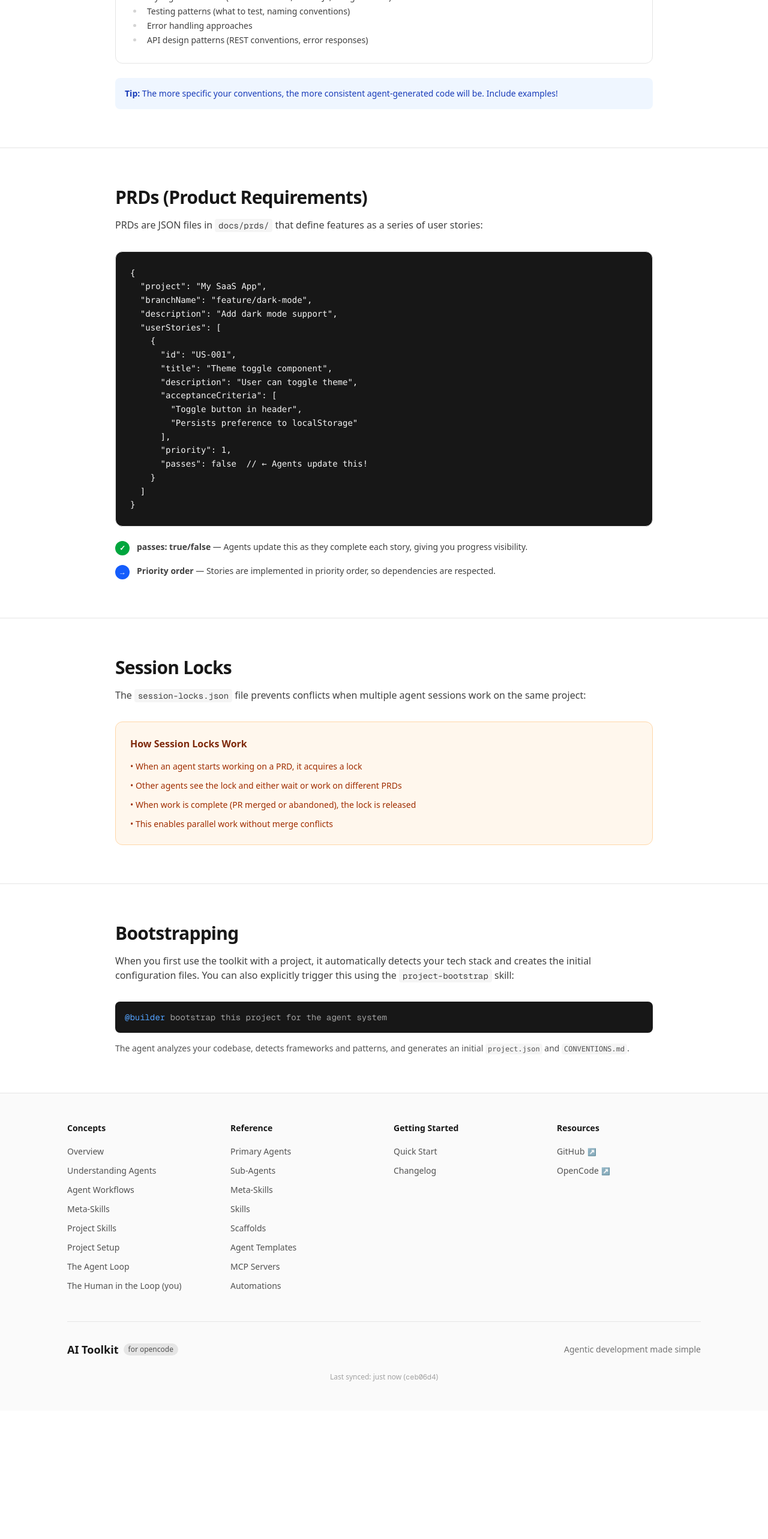
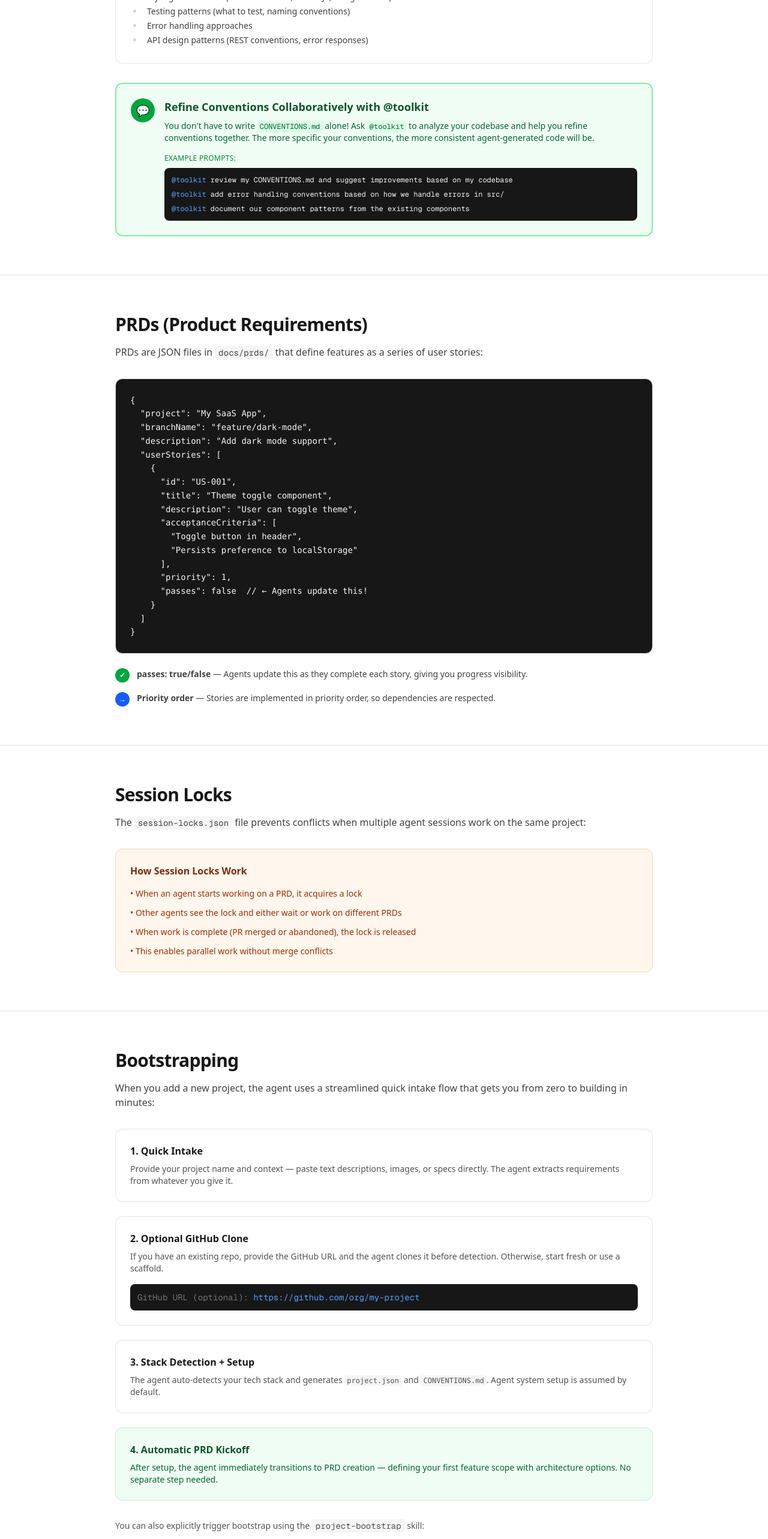
Before and after one commit to mdmagnuson-creator/opencode-toolkit-website, a Next.js app: page /concepts/projects in a window 1280 px wide. Shown: the part 2720-5286 px from the top of the page at 60% size. Before the commit the page ends 5072 px from the top, so only its background shows below. Built offline with nearby package versions, Linux system fonts and the light colour scheme.

Commit message:
docs: clarify bootstrap kickoff and @toolkit conventions refinement

```diff
--- a/src/app/concepts/projects/page.tsx
+++ b/src/app/concepts/projects/page.tsx
@@ -192,11 +192,34 @@ export default function ProjectsConceptPage() {
             </div>
           </div>
 
-          <div className="mt-6 rounded-lg bg-blue-50 p-4 dark:bg-blue-950">
-            <p className="text-sm text-blue-800 dark:text-blue-200">
-              <strong>Tip:</strong> The more specific your conventions, the more
-              consistent agent-generated code will be. Include examples!
-            </p>
+          {/* Collaborative Refinement Callout */}
+          <div className="mt-8 rounded-xl border-2 border-green-300 bg-green-50 p-6 dark:border-green-700 dark:bg-green-950">
+            <div className="flex items-start gap-4">
+              <div className="flex h-10 w-10 shrink-0 items-center justify-center rounded-full bg-green-600 text-lg text-white">
+                💬
+              </div>
+              <div>
+                <h3 className="text-lg font-semibold text-green-900 dark:text-green-100">
+                  Refine Conventions Collaboratively with @toolkit
+                </h3>
+                <p className="mt-2 text-sm text-green-800 dark:text-green-200">
+                  You don&apos;t have to write <code className="rounded bg-green-100 px-1 py-0.5 font-mono text-xs dark:bg-green-900">CONVENTIONS.md</code> alone!
+                  Ask <code className="rounded bg-green-100 px-1 py-0.5 font-mono text-xs dark:bg-green-900">@toolkit</code> to
+                  analyze your codebase and help you refine conventions together. The more specific your conventions,
+                  the more consistent agent-generated code will be.
+                </p>
+                <div className="mt-4 space-y-2">
+                  <p className="text-xs font-medium uppercase tracking-wide text-green-700 dark:text-green-300">
+                    Example prompts:
+                  </p>
+                  <div className="space-y-2 rounded-lg bg-neutral-900 p-3 font-mono text-xs text-neutral-100 dark:bg-neutral-950">
+                    <p><span className="text-blue-400">@toolkit</span> review my CONVENTIONS.md and suggest improvements based on my codebase</p>
+                    <p><span className="text-blue-400">@toolkit</span> add error handling conventions based on how we handle errors in src/</p>
+                    <p><span className="text-blue-400">@toolkit</span> document our component patterns from the existing components</p>
+                  </div>
+                </div>
+              </div>
+            </div>
           </div>
         </div>
       </section>
@@ -298,23 +321,62 @@ export default function ProjectsConceptPage() {
             Bootstrapping
           </h2>
           <p className="mt-4 text-neutral-700 dark:text-neutral-400">
-            When you first use the toolkit with a project, it automatically detects
-            your tech stack and creates the initial configuration files. You can also
-            explicitly trigger this using the{" "}
+            When you add a new project, the agent uses a streamlined quick intake flow
+            that gets you from zero to building in minutes:
+          </p>
+
+          {/* Quick intake flow */}
+          <div className="mt-8 space-y-6">
+            <div className="rounded-xl border border-neutral-200 bg-white p-6 dark:border-neutral-700 dark:bg-neutral-900">
+              <h3 className="font-semibold text-neutral-900 dark:text-neutral-50">1. Quick Intake</h3>
+              <p className="mt-2 text-sm text-neutral-600 dark:text-neutral-400">
+                Provide your project name and context — paste text descriptions, images,
+                or specs directly. The agent extracts requirements from whatever you give it.
+              </p>
+            </div>
+
+            <div className="rounded-xl border border-neutral-200 bg-white p-6 dark:border-neutral-700 dark:bg-neutral-900">
+              <h3 className="font-semibold text-neutral-900 dark:text-neutral-50">2. Optional GitHub Clone</h3>
+              <p className="mt-2 text-sm text-neutral-600 dark:text-neutral-400">
+                If you have an existing repo, provide the GitHub URL and the agent clones it
+                before detection. Otherwise, start fresh or use a scaffold.
+              </p>
+              <div className="mt-4 rounded-lg bg-neutral-900 p-3 font-mono text-sm text-neutral-100 dark:bg-neutral-950">
+                <span className="text-neutral-500">GitHub URL (optional):</span>{" "}
+                <span className="text-blue-400">https://github.com/org/my-project</span>
+              </div>
+            </div>
+
+            <div className="rounded-xl border border-neutral-200 bg-white p-6 dark:border-neutral-700 dark:bg-neutral-900">
+              <h3 className="font-semibold text-neutral-900 dark:text-neutral-50">3. Stack Detection + Setup</h3>
+              <p className="mt-2 text-sm text-neutral-600 dark:text-neutral-400">
+                The agent auto-detects your tech stack and generates{" "}
+                <code className="rounded bg-neutral-100 px-1 py-0.5 text-xs dark:bg-neutral-800">project.json</code>{" "}
+                and{" "}
+                <code className="rounded bg-neutral-100 px-1 py-0.5 text-xs dark:bg-neutral-800">CONVENTIONS.md</code>.
+                Agent system setup is assumed by default.
+              </p>
+            </div>
+
+            <div className="rounded-xl border border-green-200 bg-green-50 p-6 dark:border-green-800 dark:bg-green-950">
+              <h3 className="font-semibold text-green-900 dark:text-green-100">4. Automatic PRD Kickoff</h3>
+              <p className="mt-2 text-sm text-green-800 dark:text-green-200">
+                After setup, the agent immediately transitions to PRD creation — defining your
+                first feature scope with architecture options. No separate step needed.
+              </p>
+            </div>
+          </div>
+
+          <p className="mt-8 text-sm text-neutral-600 dark:text-neutral-400">
+            You can also explicitly trigger bootstrap using the{" "}
             <code className="rounded bg-neutral-100 px-1.5 py-0.5 font-mono text-sm dark:bg-neutral-800">project-bootstrap</code>{" "}
             skill:
           </p>
 
-          <div className="mt-8 rounded-lg bg-neutral-900 p-4 font-mono text-sm text-neutral-100 dark:bg-neutral-950">
-            <span className="text-blue-400">@builder</span>{" "}
-            <span className="text-neutral-400">bootstrap this project for the agent system</span>
+          <div className="mt-4 rounded-lg bg-neutral-900 p-4 font-mono text-sm text-neutral-100 dark:bg-neutral-950">
+            <span className="text-blue-400">@planner</span>{" "}
+            <span className="text-neutral-400">add a new project</span>
           </div>
-
-          <p className="mt-4 text-sm text-neutral-600 dark:text-neutral-400">
-            The agent analyzes your codebase, detects frameworks and patterns,
-            and generates an initial <code className="rounded bg-neutral-100 px-1 py-0.5 text-xs dark:bg-neutral-800">project.json</code>{" "}
-            and <code className="rounded bg-neutral-100 px-1 py-0.5 text-xs dark:bg-neutral-800">CONVENTIONS.md</code>.
-          </p>
         </div>
       </section>
     </main>
--- a/src/app/getting-started/page.tsx
+++ b/src/app/getting-started/page.tsx
@@ -187,18 +187,38 @@ Which project? _`}</code></pre>
                 3. Bootstrap new projects
               </h3>
               <p className="text-neutral-600 dark:text-neutral-300 mb-4">
-                When you select &quot;Add New Project&quot;, the agent walks you through setup:
+                When you select &quot;Add New Project&quot;, the agent uses a streamlined quick intake flow:
               </p>
               <ul className="ml-4 list-disc space-y-1 text-neutral-600 dark:text-neutral-300">
-                <li>Point to an existing codebase or create from a <Link href="/scaffolds" className="text-blue-600 hover:underline dark:text-blue-400">scaffold</Link></li>
-                <li>Auto-detect your tech stack (framework, database, testing, etc.)</li>
-                <li>Ask clarifying questions for anything it can&apos;t detect</li>
+                <li>Enter your project name and a brief description (paste text, images, or a spec)</li>
+                <li>Optionally provide a GitHub repo URL to clone</li>
+                <li>Auto-detect your tech stack from the codebase or create from a <Link href="/scaffolds" className="text-blue-600 hover:underline dark:text-blue-400">scaffold</Link></li>
                 <li>Generate <code className="rounded bg-neutral-100 px-1 py-0.5 text-sm dark:bg-neutral-800">docs/project.json</code> with your configuration</li>
                 <li>Create <code className="rounded bg-neutral-100 px-1 py-0.5 text-sm dark:bg-neutral-800">docs/CONVENTIONS.md</code> with coding patterns</li>
                 <li>Set up the PRD registry for tracking features</li>
               </ul>
               <p className="mt-4 text-neutral-600 dark:text-neutral-300">
-                After bootstrap, the project appears in your selection list for all future sessions.
+                After bootstrap, the agent automatically offers to create your first PRD with architecture options — so you can start building right away.
+              </p>
+            </div>
+
+            {/* Step 4: First PRD */}
+            <div>
+              <h3 className="text-lg font-semibold text-neutral-900 dark:text-white mb-3">
+                4. Define your first PRD
+              </h3>
+              <p className="text-neutral-600 dark:text-neutral-300 mb-4">
+                After setup, the agent immediately kicks off PRD creation. You&apos;ll define:
+              </p>
+              <ul className="ml-4 list-disc space-y-1 text-neutral-600 dark:text-neutral-300">
+                <li>Feature scope and user stories</li>
+                <li>Architecture decisions (database schema, API design, etc.)</li>
+                <li>Acceptance criteria for each story</li>
+              </ul>
+              <p className="mt-4 text-neutral-600 dark:text-neutral-300">
+                Once the PRD is ready, hand off to{" "}
+                <code className="rounded bg-neutral-100 px-1 py-0.5 text-sm dark:bg-neutral-800">@builder</code>{" "}
+                to start implementation.
               </p>
             </div>
           </div>
--- a/src/data/toolkit-manifest.json
+++ b/src/data/toolkit-manifest.json
@@ -712,7 +712,7 @@
     {
       "slug": "project-bootstrap",
       "name": "Project Bootstrap",
-      "description": "Bootstrap a new or existing project with stack detection and project.json generation.",
+      "description": "Bootstrap a project with quick intake (name + freeform context), optional GitHub clone, stack detection, and automatic PRD kickoff.",
       "triggers": [],
       "isMeta": false,
       "content": ""
@@ -744,7 +744,7 @@
     {
       "slug": "spec-analyzer",
       "name": "Spec Analyzer",
-      "description": "Extract structured requirements from unstructured project specifications.",
+      "description": "Extract structured requirements from pasted text, images, or documents for quick bootstrap mode.",
       "triggers": [],
       "isMeta": false,
       "content": ""
--- a/src/data/toolkit-structure.json
+++ b/src/data/toolkit-structure.json
@@ -437,7 +437,7 @@
           {
             "name": "project-bootstrap",
             "path": "skills/project-bootstrap/",
-            "description": "Bootstrap a new or existing project with stack detection and project.json generation."
+            "description": "Bootstrap a project with quick intake (name + freeform context), optional GitHub clone, stack detection, and automatic PRD kickoff."
           },
           {
             "name": "project-scaffold",
@@ -447,7 +447,7 @@
           {
             "name": "spec-analyzer",
             "path": "skills/spec-analyzer/",
-            "description": "Extract structured requirements from unstructured project specifications."
+            "description": "Extract structured requirements from pasted text, images, or documents for quick bootstrap mode."
           },
           {
             "name": "stack-advisor",
```
